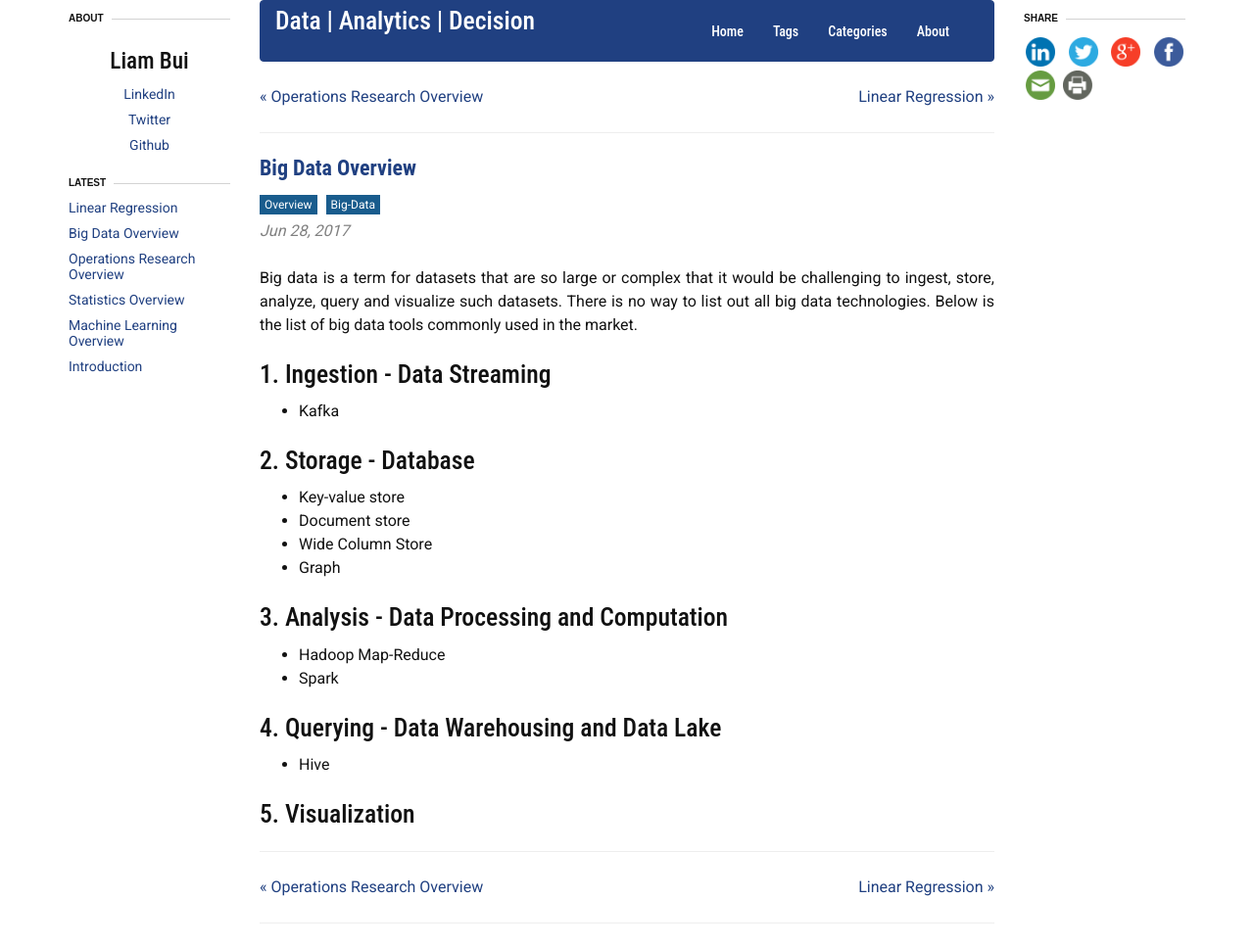
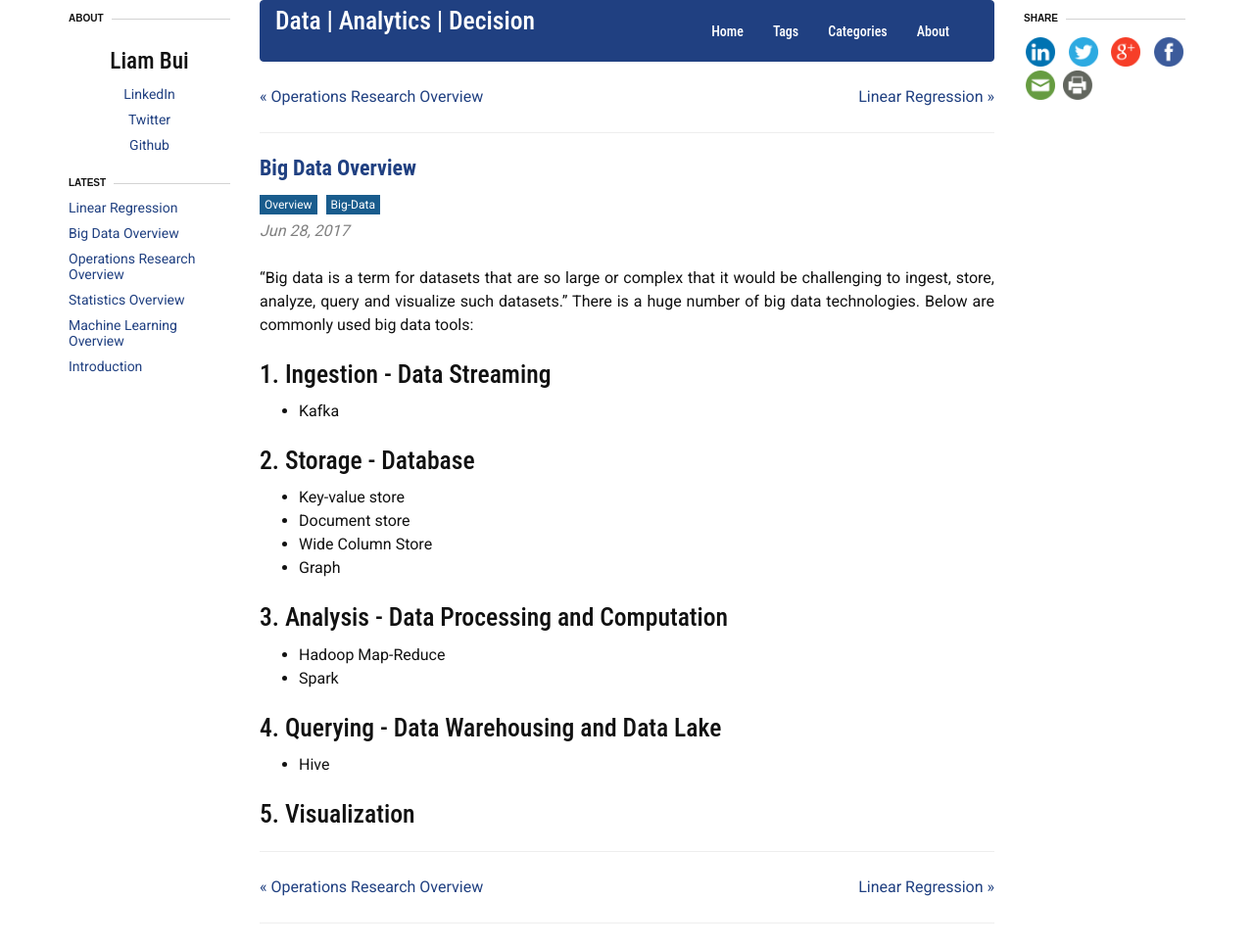
Before and after one commit to liambll/blog-archive, a Jekyll site: the page built from _posts/2017-06-28-overview-big-data.markdown, in a window 1280 px wide. Shown: the whole page at 98% size. Built offline with Jekyll 4.4.1, drawn with Linux system fonts in a browser that asks for light colours; nearby versions of some CDN libraries; comment, search, counter and statistics services are not loaded.

Commit message:
Update 2017-06-28-overview-big-data.markdown

```diff
--- a/_posts/2017-06-28-overview-big-data.markdown
+++ b/_posts/2017-06-28-overview-big-data.markdown
@@ -13,7 +13,7 @@ summary: Big data is a term for datasets that are so large or complex that it wo
 ---
 
 
-Big data is a term for datasets that are so large or complex that it would be challenging to ingest, store, analyze, query and visualize such datasets. There is no way to list out all big data technologies. Below is the list of big data tools commonly used in the market.
+"Big data is a term for datasets that are so large or complex that it would be challenging to ingest, store, analyze, query and visualize such datasets." There is a huge number of big data technologies. Below are commonly used big data tools:
 
 ## 1. Ingestion - Data Streaming
 * Kafka
```
